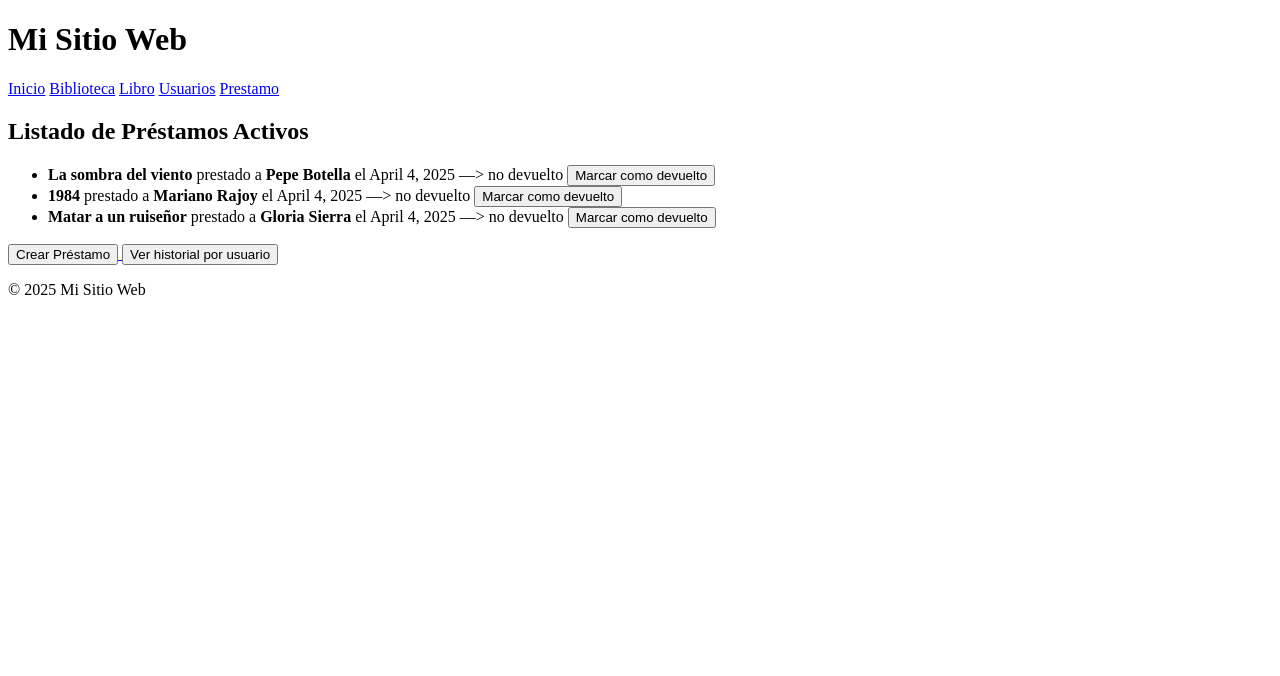
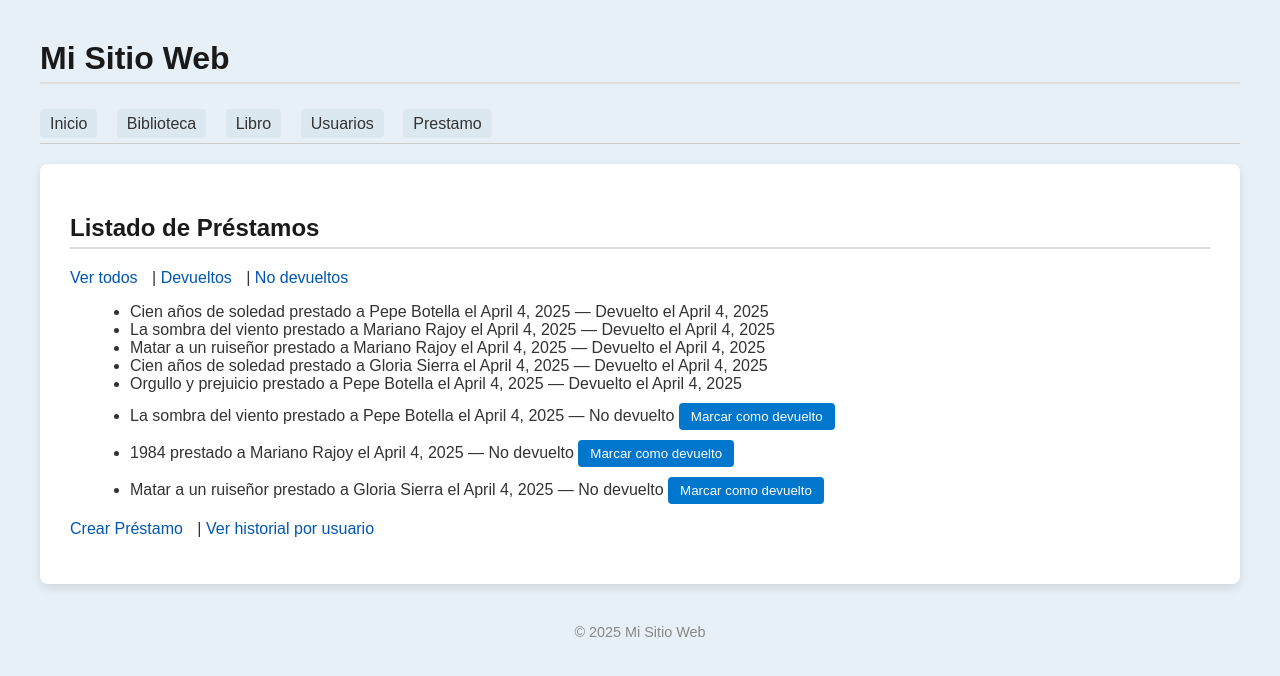
Before and after one commit to HJDeles398/ArquitecturaSoftware, a Django app: page /app_practica4_bd/loans/prestamoPagina in a window 1280 px wide. Shown: the top 676 px of the page. Run offline with Django 5.2, Linux system fonts and the light colour scheme; data comes from the database, SQL or seed files in the repository; both versions use the stored data as it was after the commit.

Commit message:
Añadidos estilos  de la práctica Evaluable 2

```diff
--- /dev/null
+++ b/app_practica4_bd/static/css/styles.css
@@ -0,0 +1,107 @@
+body {
+  font-family: Arial, sans-serif;
+  margin: 40px;
+  background-color: #e8f0f7;
+  color: #333;
+}
+
+h1, h2, h3 {
+  color: #1a1a1a;
+  border-bottom: 2px solid #ddd;
+  padding-bottom: 5px;
+}
+
+a {
+  color: #0056b3;
+  text-decoration: none;
+  margin-right: 10px;
+}
+
+a:hover {
+  text-decoration: underline;
+}
+
+ul {
+  list-style-type: disc;
+  margin-left: 20px;
+}
+
+form {
+  margin-top: 20px;
+}
+
+input[type="submit"],
+button {
+  margin-top: 10px;
+  padding: 6px 12px;
+  background-color: #0077cc;
+  color: white;
+  border: none;
+  border-radius: 4px;
+  transition: background-color 0.3s ease;
+  cursor: pointer;
+}
+
+input[type="submit"]:hover,
+button:hover {
+  background-color: #005fa3;
+}
+
+nav {
+  margin: 20px 0;
+  padding: 10px 0;
+  border-bottom: 1px solid #ccc;
+}
+
+nav a {
+  margin-right: 15px;
+  padding: 6px 10px;
+  background-color: #dce8f0;
+  border-radius: 4px;
+  color: #333;
+  transition: background-color 0.2s;
+}
+
+nav a:hover {
+  background-color: #c6dbea;
+}
+
+ul.messages {
+  list-style: none;
+  padding: 10px;
+  margin-bottom: 20px;
+}
+
+ul.messages li {
+  padding: 10px;
+  margin-bottom: 5px;
+  border-radius: 3px;
+}
+
+ul.messages li.success {
+  background-color: #d4edda;
+  color: #155724;
+}
+
+ul.messages li.error {
+  background-color: #f8d7da;
+  color: #721c24;
+}
+
+ul.messages li.warning {
+  background-color: #fff3cd;
+  color: #856404;
+}
+
+main {
+  background-color: white;
+  padding: 30px;
+  border-radius: 8px;
+  box-shadow: 0 4px 10px rgba(0, 0, 0, 0.1);
+}
+footer {
+  margin-top: 40px;
+  text-align: center;
+  font-size: 0.9em;
+  color: #888;
+}
--- a/app_practica4_bd/templates/base.html
+++ b/app_practica4_bd/templates/base.html
@@ -3,11 +3,20 @@
 <head>
 <meta charset="UTF-8">
 <meta name="viewport" content="width=device-width, initial-scale=1.0">
+{% load static %}
+<link rel="stylesheet" href="{% static 'css/styles.css' %}">
 <title>{% block titulo %}Mi Sitio{% endblock %}</title>
 </head>
 <body>
 <header>
 <h1>Mi Sitio Web</h1>
+{% if messages %}
+  <ul class="messages">
+    {% for message in messages %}
+      <li class="{{ message.tags }}">{{ message }}</li>
+    {% endfor %}
+  </ul>
+{% endif %}
 <nav>
 <a href="{% url 'inicio' %}">Inicio</a>
 <a href="{% url 'paginaBiblioteca' %}">Biblioteca</a>
--- a/app_practica4_bd/templates/biblioteca/detalleBibliotecaPagina.html
+++ b/app_practica4_bd/templates/biblioteca/detalleBibliotecaPagina.html
@@ -5,7 +5,7 @@
 {% block contenido %}
   {% if biblioteca %}
     <h2>Detalle de la Biblioteca</h2>
-    <p><strong>Dirección:</strong> {{ biblioteca.direccion }}</p>
+    <p>Dirección: {{ biblioteca.direccion }}</p>
 
     <h3>Libros disponibles en esta biblioteca:</h3>
     {% if libros %}
@@ -17,7 +17,6 @@
     {% else %}
       <p>No hay libros en esta biblioteca.</p>
     {% endif %}
-
   {% else %}
     <p>{{ error }}</p>
   {% endif %}
--- a/app_practica4_bd/templates/libro/formCrearLibro.html
+++ b/app_practica4_bd/templates/libro/formCrearLibro.html
@@ -7,6 +7,6 @@
   <form method="post">
     {% csrf_token %}
     {{ form.as_p }}
-    <button type="submit">Guardar</button>
+    <input type="submit" value="Guardar">
   </form>
 {% endblock %}
--- a/app_practica4_bd/templates/libro/formEditarLibro.html
+++ b/app_practica4_bd/templates/libro/formEditarLibro.html
@@ -8,8 +8,7 @@
   <form method="post">
     {% csrf_token %}
     {{ form.as_p }}
-
-    <button type="submit">Actualizar</button>
-    <a href="{% url 'detalleLibroPagina' form.instance.id %}" class="btn">Cancelar</a>
+    <input type="submit" value="Actualizar">
+    <a href="{% url 'detalleLibroPagina' form.instance.id %}">Cancelar</a>
   </form>
 {% endblock %}
--- a/app_practica4_bd/templates/libro/formEliminarLibro.html
+++ b/app_practica4_bd/templates/libro/formEliminarLibro.html
@@ -6,7 +6,7 @@
   <h2>¿Estás seguro de que deseas eliminar el libro "{{ libro.titulo }}"?</h2>
   <form method="post">
     {% csrf_token %}
-    <button type="submit" style="color: red;">Sí, eliminar</button>
+    <input type="submit" value="Sí, eliminar">
     <a href="{% url 'detalleLibroPagina' libro.id %}">Cancelar</a>
   </form>
 {% endblock %}
--- a/app_practica4_bd/templates/libro/libro.html
+++ b/app_practica4_bd/templates/libro/libro.html
@@ -21,8 +21,6 @@
   {% empty %}
     <p>No hay bibliotecas registradas.</p>
   {% endfor %}
-  <button>
-    <a href="{% url 'nuevoLibro' %}">Crear Libro</a>
-  </button>
 
+  <a href="{% url 'nuevoLibro' %}">Crear Libro</a>
 {% endblock %}
--- a/app_practica4_bd/templates/prestamo/formCrearPrestamo.html
+++ b/app_practica4_bd/templates/prestamo/formCrearPrestamo.html
@@ -8,7 +8,7 @@
   <form method="post">
     {% csrf_token %}
     {{ form.as_p }}
-    <button type="submit">Guardar</button>
+    <input type="submit" value="Guardar">
     <a href="{% url 'paginaPrestamo' %}">Cancelar</a>
   </form>
 {% endblock %}
--- a/app_practica4_bd/templates/prestamo/prestamo.html
+++ b/app_practica4_bd/templates/prestamo/prestamo.html
@@ -3,30 +3,38 @@
 {% block titulo %}Préstamos Activos{% endblock %}
 
 {% block contenido %}
-<h2>Listado de Préstamos Activos</h2>
+<h2>Listado de Préstamos</h2>
+
+<p>
+  <a href="{% url 'paginaPrestamo' %}">Ver todos</a> |
+  <a href="{% url 'paginaPrestamo' %}?disponible=true">Devueltos</a> |
+  <a href="{% url 'paginaPrestamo' %}?disponible=false">No devueltos</a>
+</p>
 
 <ul>
   {% for prestamo in lista %}
     <li>
-      <strong>{{ prestamo.libro.titulo }}</strong> prestado a
-      <strong>{{ prestamo.usuario.nombre }} {{ prestamo.usuario.apellido }}</strong>
+      {{ prestamo.libro.titulo }} prestado a
+      {{ prestamo.usuario.nombre }} {{ prestamo.usuario.apellido }}
       el {{ prestamo.fecha_prestamo }}
-      —> no devuelto
 
-      <form method="post" action="{% url 'prestamoADevuelto' prestamo.id %}" style="display:inline">
-        {% csrf_token %}
-        <button type="submit">Marcar como devuelto</button>
-      </form>
+      {% if not prestamo.fecha_devolucion %}
+        — No devuelto
+        <form method="post" action="{% url 'prestamoADevuelto' prestamo.id %}" style="display:inline">
+          {% csrf_token %}
+          <input type="submit" value="Marcar como devuelto">
+        </form>
+      {% else %}
+        — Devuelto el {{ prestamo.fecha_devolucion }}
+      {% endif %}
     </li>
   {% empty %}
-    <p>No hay préstamos activos en este momento.</p>
+    <p>No hay préstamos registrados en este momento.</p>
   {% endfor %}
 </ul>
 
-<a href="{% url 'nuevoPrestamo' %}">
-  <button>Crear Préstamo</button>
-</a>
-<a href="{% url 'historialPrestamoUsuarioPagina' %}">
-  <button>Ver historial por usuario</button>
-</a>
+<p>
+  <a href="{% url 'nuevoPrestamo' %}">Crear Préstamo</a> |
+  <a href="{% url 'historialPrestamoUsuarioPagina' %}">Ver historial por usuario</a>
+</p>
 {% endblock %}
--- a/app_practica4_bd/templates/usuario/formCrearUsuario.html
+++ b/app_practica4_bd/templates/usuario/formCrearUsuario.html
@@ -7,6 +7,6 @@
   <form method="post">
     {% csrf_token %}
     {{ form.as_p }}
-    <button type="submit">Guardar</button>
+    <input type="submit" value="Guardar">
   </form>
 {% endblock %}
--- a/app_practica4_bd/templates/usuario/usuario.html
+++ b/app_practica4_bd/templates/usuario/usuario.html
@@ -12,11 +12,9 @@
       </a>
     </li>
   {% empty %}
-    <p>No hay usuarios registrados.</p>
+    <li>No hay usuarios registrados.</li>
   {% endfor %}
 </ul>
 
-<button>
-  <a href="{% url 'nuevoUsuario' %}">Crear Usuario</a>
-</button>
+<a href="{% url 'nuevoUsuario' %}">Crear Usuario</a>
 {% endblock %}
--- a/app_practica4_bd/views.py
+++ b/app_practica4_bd/views.py
@@ -324,19 +324,26 @@ def devolverPrestamo(request, id_prestamo):
     return JsonResponse({"error": "Método no permitido"}, status=405)
 
 
-#Formularios
+# Formularios
+from django.contrib import messages
+
 def nuevaBiblioteca(request):
     if request.method == 'POST':
         form = BibliotecaForm(request.POST)
         if form.is_valid():
             form.save()
+            messages.success(request, "✅ Biblioteca creada con éxito.")
             return redirect('paginaBiblioteca')
+        else:
+            messages.error(request, "❌ Error al crear la biblioteca.")
     else:
         form = BibliotecaForm()
     return render(request, 'biblioteca/formCrearBiblioteca.html', {'form': form, 'titulo': 'Nueva Biblioteca'})
-#Paginas
+
+# Páginas
 def paginaBiblioteca(request):
     return render(request, 'biblioteca/biblioteca.html', {'lista': obtener_bibliotecas()})
+
 def detalleBibliotecaPagina(request, id_biblioteca):
     disponible = request.GET.get('disponible')  # opcional
     biblioteca, libros = obtener_libros_en_biblioteca(id_biblioteca, disponible)
@@ -357,10 +364,14 @@ def nuevoLibro(request):
         form = LibroForm(request.POST)
         if form.is_valid():
             form.save()
+            messages.success(request, "✅ Libro creado con éxito.")
             return redirect('paginaLibro')
+        else:
+            messages.error(request, "❌ Error al crear el libro.")
     else:
         form = LibroForm()
     return render(request, 'libro/formCrearLibro.html', {'form': form, 'titulo': 'Nuevo Libro'})
+
 def paginaLibro(request):
     bibliotecas = Biblioteca.objects.prefetch_related(
         Prefetch('libro_set', queryset=Libro.objects.all())
@@ -368,6 +379,7 @@ def paginaLibro(request):
     return render(request, 'libro/libro.html', {
         'bibliotecas': bibliotecas
     })
+
 def detalleLibroPagina(request, id_libro):
     libro = get_object_or_404(Libro, id=id_libro)
 
@@ -378,34 +390,46 @@ def detalleLibroPagina(request, id_libro):
         'libro': libro,
         'disponible': not esta_prestado
     })
+
 def editarLibro(request, id_libro):
     libro = get_object_or_404(Libro, id=id_libro)
     if request.method == 'POST':
         form = LibroForm(request.POST, instance=libro)
         if form.is_valid():
             form.save()
+            messages.success(request, "✅ Libro actualizado con éxito.")
             return redirect('detalleLibroPagina', id_libro=libro.id)
+        else:
+            messages.error(request, "❌ Error al actualizar el libro.")
     else:
         form = LibroForm(instance=libro)
     return render(request, 'libro/formEditarLibro.html', {'form': form, 'titulo': 'Editar Libro'})
+
 def eliminarLibro(request, id_libro):
     libro = get_object_or_404(Libro, id=id_libro)
     if request.method == 'POST':
         libro.delete()
+        messages.success(request, "Libro eliminado con éxito.")
         return redirect('paginaLibro')
     return render(request, 'libro/formEliminarLibro.html', {'libro': libro})
+
 
 def nuevoUsuario(request):
     if request.method == 'POST':
         form = UsuarioForm(request.POST)
         if form.is_valid():
             form.save()
+            messages.success(request, "✅ Usuario creado con éxito.")
             return redirect('paginaUsuario')
+        else:
+            messages.error(request, "❌ Error al crear el usuario.")
     else:
         form = UsuarioForm()
     return render(request, 'usuario/formCrearUsuario.html', {'form': form, 'titulo': 'Nuevo Usuario'})
+
 def paginaUsuario(request):
     return render(request, 'usuario/usuario.html', {'lista': Usuario.objects.all()})
+
 def detalleUsuarioPagina(request, id_usuario):
     usuario = get_object_or_404(Usuario, id=id_usuario)
     prestamos = usuario.prestamo_set.all()
@@ -421,15 +445,32 @@ def nuevoPrestamo(request):
         form = PrestamoForm(request.POST)
         if form.is_valid():
             form.save()
+            messages.success(request, "✅ Préstamo creado con éxito.")
             return redirect('paginaPrestamo')
+        else:
+            messages.error(request, "❌ Error al crear el préstamo.")
     else:
         form = PrestamoForm()
     return render(request, 'prestamo/formCrearPrestamo.html', {'form': form, 'titulo': 'Nuevo Préstamo'})
+
+# EXTRA
 def paginaPrestamo(request):
-    prestamos = Prestamo.objects.select_related('usuario', 'libro') \
-                                .filter(fecha_devolucion__isnull=True) \
-                                .order_by('-fecha_prestamo')
-    return render(request, 'prestamo/prestamo.html', {'lista': prestamos})
+    disponible = request.GET.get('disponible')
+
+    prestamos = Prestamo.objects.select_related('usuario', 'libro')
+
+    if disponible == 'true':
+        prestamos = prestamos.filter(fecha_devolucion__isnull=False)
+    elif disponible == 'false':
+        prestamos = prestamos.filter(fecha_devolucion__isnull=True)
+
+    prestamos = prestamos.order_by('-fecha_prestamo')
+
+    return render(request, 'prestamo/prestamo.html', {
+        'lista': prestamos,
+        'filtro': disponible
+    })
+
 def historialPrestamoUsuario(request):
     id_usuario = request.POST.get('usuario') if request.method == 'POST' else request.GET.get('usuario')
 
@@ -447,6 +488,7 @@ def historialPrestamoUsuario(request):
         'prestamos': prestamos,
         'usuarios': usuarios
     })
+
 def prestamoADevuelto(request, id_prestamo):
     from .models import Prestamo
     prestamo = get_object_or_404(Prestamo, id=id_prestamo)
@@ -454,5 +496,8 @@ def prestamoADevuelto(request, id_prestamo):
     if prestamo.fecha_devolucion is None:
         prestamo.fecha_devolucion = timezone.now()
         prestamo.save()
+        messages.success(request, "Préstamo marcado como devuelto.")
+    else:
+        messages.info(request, "Este préstamo ya había sido devuelto.")
 
     return redirect('paginaPrestamo')
--- a/practica4/settings.py
+++ b/practica4/settings.py
@@ -116,7 +116,7 @@ USE_TZ = True
 # Static files (CSS, JavaScript, Images)
 # https://docs.djangoproject.com/en/5.1/howto/static-files/
 
-STATIC_URL = 'static/'
+STATIC_URL = '/static/'
 
 # Default primary key field type
 # https://docs.djangoproject.com/en/5.1/ref/settings/#default-auto-field
```
Also changed, not shown: app_practica4_bd/forms.py (+9 -1 lines), app_practica4_bd/templates/biblioteca/biblioteca.html (+3 -4 lines), app_practica4_bd/templates/biblioteca/formCrearBiblioteca.html (+11 -7 lines), app_practica4_bd/templates/libro/detalleLibroPagina.html (+6 -11 lines), app_practica4_bd/templates/prestamo/historialPrestamoUsuarioPagina.html (+4 -4 lines), app_practica4_bd/templates/usuario/detalleUsuarioPagina.html (+7 -3 lines), db.sqlite3.
